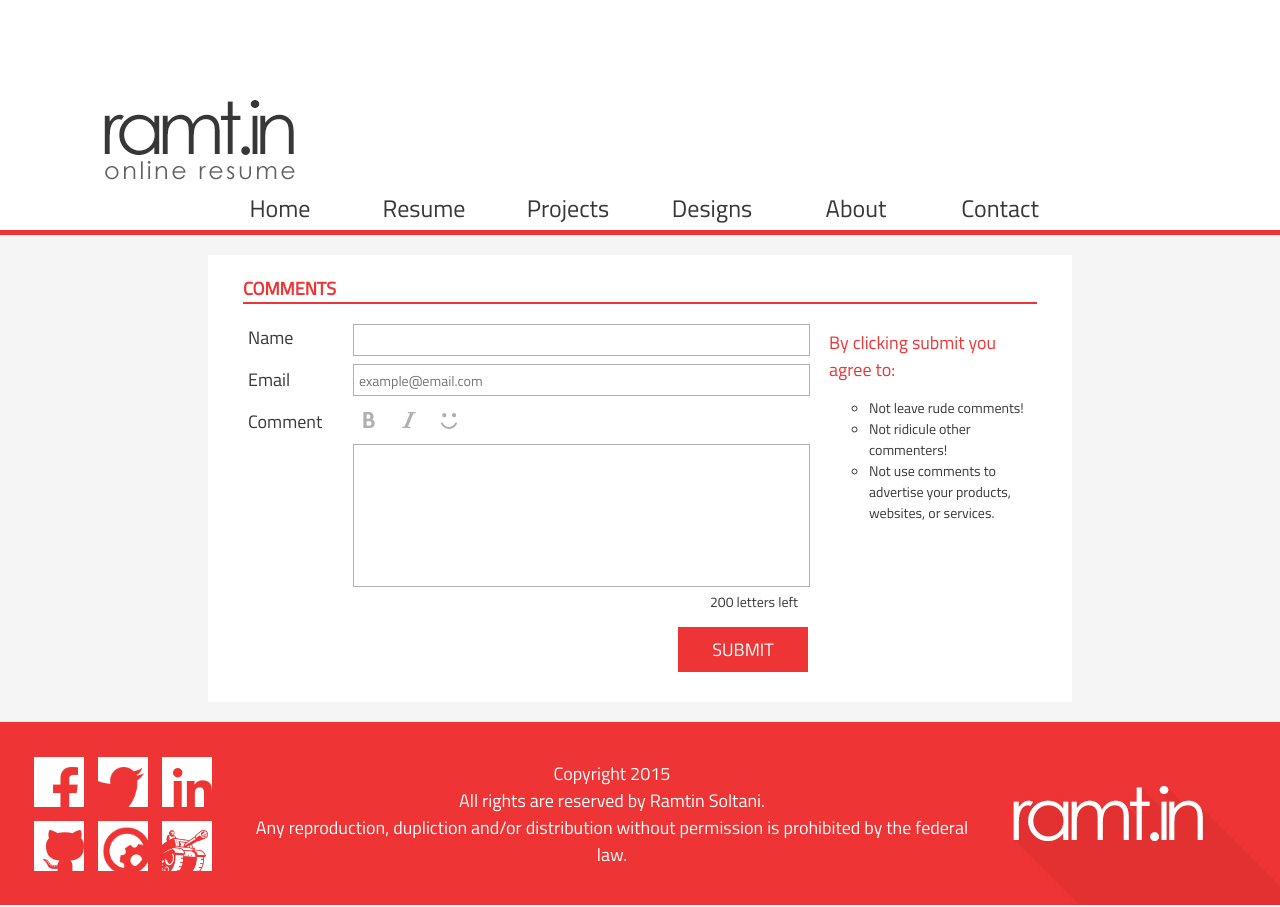
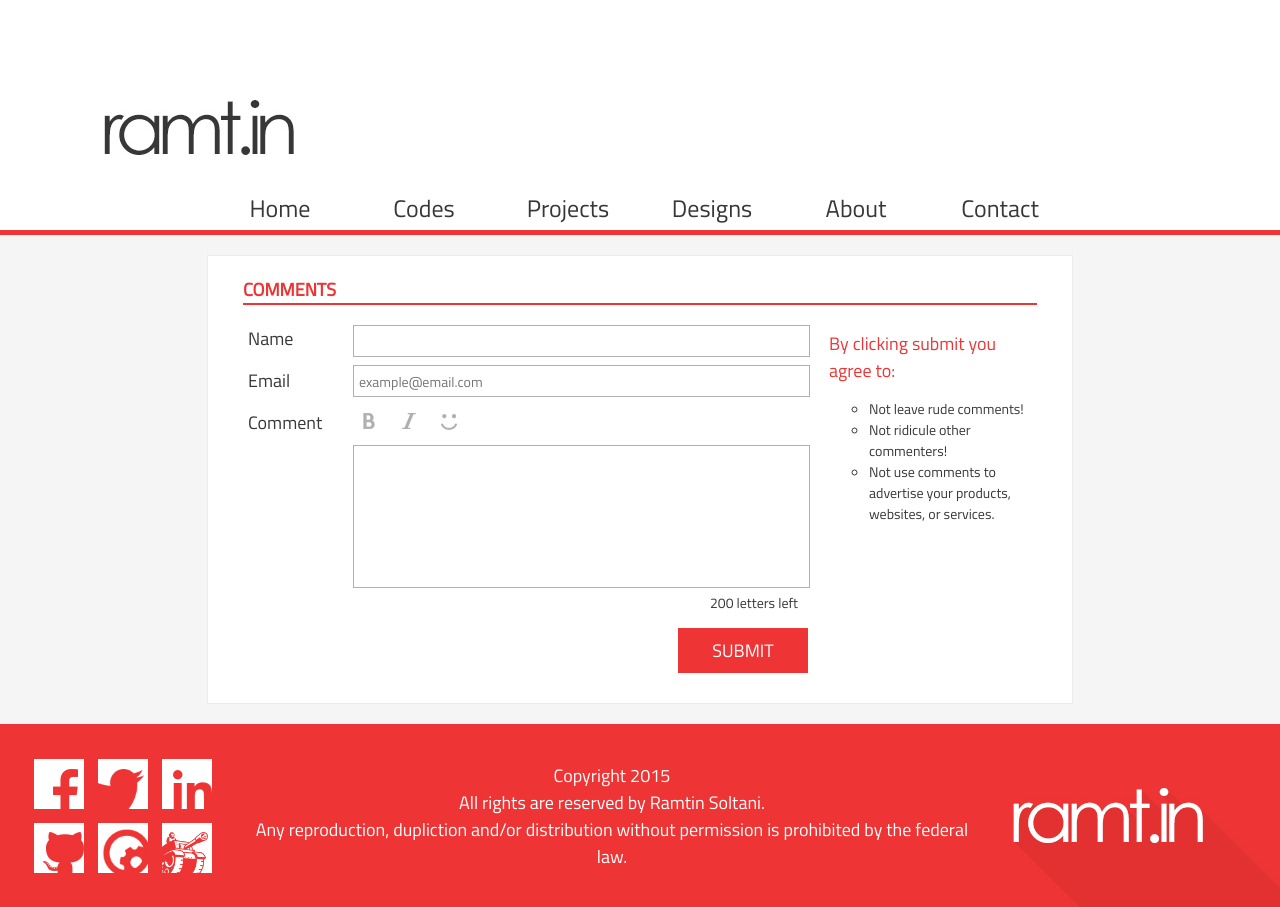
Before and after one commit to morbidgames/ramtin, a PHP site: page /post.php?id=1 in a window 1280 px wide. Run offline with PHP 8.4, Linux system fonts and the light colour scheme; data that the repository does not hold is empty; some libraries are stand-ins or nearby versions.

Commit message:
Date and author added for posts, index.php shows peak_content, database re-architectured, design updated.

```diff
--- a/post.php
+++ b/post.php
@@ -2,7 +2,7 @@
 <html>
     <head>
         <meta charset="utf-8">
-        <title>Ramtin's Online Resume</title>
+        <title>ramtin</title>
         <link href="resources/styles.css" rel="stylesheet" type="text/css">
 		<link href='https://fonts.googleapis.com/css?family=Titillium+Web' rel='stylesheet' type='text/css'>
         <link rel="apple-touch-icon" sizes="57x57" href="/images/apple-touch-icon-57x57.png">
@@ -35,7 +35,7 @@
                 <center>
                     <div class="headerTabs">
                         <div class="tab" onclick="location.href='index.php'">Home</div>
-                        <div class="tab">Resume</div>
+                        <div class="tab">Codes</div>
                         <div class="tab">Projects</div>
                         <div class="tab">Designs</div>
                         <div class="tab">About</div>
@@ -49,7 +49,7 @@
                 <center>
                     <div class="headerTabs">
                         <div class="tab" onclick="location.href='index.php'">Home</div>
-                        <div class="tab">Resume</div>
+                        <div class="tab">Codes</div>
                         <div class="tab">Projects</div>
                         <div class="tab">Designs</div>
                         <div class="tab">About</div>
@@ -65,22 +65,22 @@
                         //Connect to Database
                         $db = new PDO('mysql:host=localhost;dbname=ramtin_data;charset=utf8', 'root', '');
 
+                        $postId = $_GET['id'];
+
                         //Read each row from posts table
-                        foreach($db->query('SELECT * FROM posts') as $row)
+                        foreach($db->query("SELECT * FROM posts WHERE id = $postId") as $row)
                         {
                             $qtitle = $row['title'];
                             $qcontent = $row['content'];
-                            $qid = $row['id'];
-
-                            if($qid != $_GET['id'])
-                                continue;
+                            $qdate = $row['date'];
+                            $qauthor = $row['author'];
 
                             //Encode & escape special characters in HTML content read from Database
                             $qcontent = json_encode(utf8_encode($qcontent));
                             $qcontent = str_replace("'", "\'", $qcontent);
 
                             //Pass to Javascript function to display data in form of post
-                            echo "<script type='text/javascript'>displayPost('$qtitle', '$qcontent');</script>";
+                            echo "<script type='text/javascript'>displayPost('$qtitle', '$qdate', '$qauthor', '$qcontent');</script>";
 
                             break;
                         }
@@ -112,13 +112,13 @@
                                 </div>
                                 <div class="commentFormRow">
                                     <div class="commentFormattingBox formatBold" onmousedown="insertFormatTag('bold', 'comments');" title="Alt+A">
-                                        <div class="formatBoldHover"></div>
+                                        <div class="formatInnerHover formatBoldHover"></div>
                                     </div>
                                     <div class="commentFormattingBox formatItalic" onmousedown="insertFormatTag('italic', 'comments');" title="Alt+I">
-                                        <div class="formatItalicHover"></div>
+                                        <div class="formatInnerHover formatItalicHover"></div>
                                     </div>
                                     <div class="commentFormattingBox formatEmo" onclick="switchEmoBox();">
-                                        <div class="formatEmoHover"></div>
+                                        <div class="formatInnerHover formatEmoHover"></div>
                                     </div>
                                 </div>
                                     <div class="emoBox" id="emoBox">
@@ -192,23 +192,35 @@
             </div>
             <div class="footer">
             	<div class="footerLeft">
-                	<div class="footerLeftIcon">
-                    	<a href="https://facebook.com/ramtin.soltani" target="_blank"><img src="images/social_facebook.jpg" border="0" width="50" height="50" id="icon1" title="Facebook" onMouseOver="iconSelection('icon1', true);" onMouseOut="iconSelection('icon1', false);"/></a>
+                	<div class="footerLeftIcon footerLeftIconFacebook">
+                    	<a href="https://facebook.com/ramtin.soltani" target="_blank">
+                            <div class="footerLeftIconInner footerLeftIconFacebookHover"></div>
+                        </a>
                     </div>
-                    <div class="footerLeftIcon">
-                    	<a href="https://twitter.com/morbid_games" target="_blank"><img src="images/social_twitter.jpg" border="0" width="50" height="50" id="icon2" title="Twitter" onMouseOver="iconSelection('icon2', true);" onMouseOut="iconSelection('icon2', false);"/></a>
+                    <div class="footerLeftIcon footerLeftIconTwitter">
+                    	<a href="https://twitter.com/morbid_games" target="_blank">
+                            <div class="footerLeftIconInner footerLeftIconTwitterHover"></div>
+                        </a>
                     </div>
-                    <div class="footerLeftIcon">
-                    	<a href="http://www.linkedin.com/in/ramtinsoltani" target="_blank"><img src="images/social_linkedin.jpg" border="0" width="50" height="50" id="icon3" title="LinkedIn" onMouseOver="iconSelection('icon3', true);" onMouseOut="iconSelection('icon3', false);"/></a>
+                    <div class="footerLeftIcon footerLeftIconLinkedin">
+                    	<a href="http://www.linkedin.com/in/ramtinsoltani" target="_blank">
+                            <div class="footerLeftIconInner footerLeftIconLinkedinHover"></div>
+                        </a>
                     </div>
-                    <div class="footerLeftIcon">
-                    	<a href="https://github.com/morbidgames" target="_blank"><img src="images/social_github.jpg" border="0" width="50" height="50" id="icon4" title="Github" onMouseOver="iconSelection('icon4', true);" onMouseOut="iconSelection('icon4', false);"/></a>
+                    <div class="footerLeftIcon footerLeftIconGithub">
+                    	<a href="https://github.com/morbidgames" target="_blank">
+                            <div class="footerLeftIconInner footerLeftIconGithubHover"></div>
+                        </a>
                     </div>
-                    <div class="footerLeftIcon">
-                    	<a href="https://www.scirra.com/users/ramtinsoltani" target="_blank"><img src="images/social_scirra.jpg" border="0" width="50" height="50" id="icon5" title="Scirra" onMouseOver="iconSelection('icon5', true);" onMouseOut="iconSelection('icon5', false);"/></a>
+                    <div class="footerLeftIcon footerLeftIconScirra">
+                    	<a href="https://www.scirra.com/users/ramtinsoltani" target="_blank">
+                            <div class="footerLeftIconInner footerLeftIconScirraHover"></div>
+                        </a>
                     </div>
-                    <div class="footerLeftIcon">
-                    	<a href="http://morbidgames.newgrounds.com/" target="_blank"><img src="images/social_newgrounds.jpg" border="0" width="50" height="50" id="icon6" title="Newgrounds" onMouseOver="iconSelection('icon6', true);" onMouseOut="iconSelection('icon6', false);"/></a>
+                    <div class="footerLeftIcon footerLeftIconNewgrounds">
+                    	<a href="http://morbidgames.newgrounds.com/" target="_blank">
+                            <div class="footerLeftIconInner footerLeftIconNewgroundsHover"></div>
+                        </a>
                     </div>
                 </div>
                 <div class="footerCenter">
--- a/resources/scripts.js
+++ b/resources/scripts.js
@@ -74,40 +74,6 @@ function scrollTabsPlacement()
 		document.getElementById("headerFollowup").style.visibility = "hidden";
 }
 
-function iconSelection(iconID, makeSelection)
-{
-	var iconPath = "images/social_";
-
-	switch(iconID)
-	{
-		case 'icon1':
-			iconPath = iconPath + "facebook";
-			break;
-		case 'icon2':
-			iconPath = iconPath + "twitter";
-			break;
-		case 'icon3':
-			iconPath = iconPath + "linkedin";
-			break;
-		case 'icon4':
-			iconPath = iconPath + "github";
-			break;
-		case 'icon5':
-			iconPath = iconPath + "scirra";
-			break;
-		case 'icon6':
-			iconPath = iconPath + "newgrounds";
-			break;
-	}
-
-	if (makeSelection)
-		iconPath = iconPath + "_hover.jpg";
-	else
-		iconPath = iconPath + ".jpg";
-
-	document.getElementById(iconID).src = iconPath;
-}
-
 function showLettersLeft(textID, lableID)
 {
 	var textArea = document.getElementById(textID);
@@ -173,12 +139,13 @@ function displayComment(cmName, cmDate, cmContent)
 	 + finalComment + '</div></div><div class="commentSeparator"></div>';
 }
 
-function displayPost(title, content)
+function displayPost(title, date, author, content)
 {
 	var element = document.getElementById("postsBody");
 
 	element.innerHTML += '<div class="postContainer"><div class="postHeader"><div class="postHeaderTitle">'
-	 + title + '</div><div class="postHeaderSeparator"></div></div><div class="postBody"><div class="postBodyContent">'
+	 + title + '</div><div class="postHeaderSeparator"></div></div><div class="postInfo">By '
+	 + author + ', on ' + date +'</div><div class="postBody"><div class="postBodyContent">'
 	 + content.slice(1, content.length - 1) + '</div></div></div>';
 }
 
--- a/resources/styles.css
+++ b/resources/styles.css
@@ -22,20 +22,20 @@ body {
 }
 
 a:link {
-	color: #373737;
-	text-decoration: underline;
+	color: #EE3434;
+	text-decoration: none;
 }
 a:visited {
-	text-decoration: underline;
-	color: #373737;
-}
-a:hover {
 	text-decoration: none;
 	color: #EE3434;
 }
+a:hover {
+	text-decoration: underline;
+	color: #EE3434;
+}
 a:active {
-	text-decoration: underline;
-	color: #373737;
+	text-decoration: none;
+	color: #EE3434;
 }
 
 div.headerContainer{
@@ -109,6 +109,7 @@ div.postsBody{
 	margin-top: 20px;
 	padding-bottom: 30px;
 	overflow: hidden;
+	border: solid 1px #ebebeb;
 }
 
 div.postContainer{
@@ -309,6 +306,65 @@ div.footerLeftIcon{
 	height: 50px;
 	float: left;
 	margin: 7px;
+}
+
+div.footerLeftIconInner{
+	width: 50px;
+	height: 50px;
+	opacity: 0;
+	transition: opacity 0.5s;
+}
+
+div.footerLeftIconInner:hover{
+	opacity: 1;
+}
+
+div.footerLeftIconFacebook{
+	background-image: url(../images/social_facebook.jpg);
+}
+
+div.footerLeftIconTwitter{
+	background-image: url(../images/social_twitter.jpg);
+}
+
+div.footerLeftIconLinkedin{
+	background-image: url(../images/social_linkedin.jpg);
+}
+
+div.footerLeftIconGithub{
+	background-image: url(../images/social_github.jpg);
+}
+
+div.footerLeftIconScirra{
+	background-image: url(../images/social_scirra.jpg);
+}
+
+div.footerLeftIconNewgrounds{
+	background-image: url(../images/social_newgrounds.jpg);
+}
+
+div.footerLeftIconFacebookHover{
+	background-image: url(../images/social_facebook_hover.jpg);
+}
+
+div.footerLeftIconTwitterHover{
+	background-image: url(../images/social_twitter_hover.jpg);
+}
+
+div.footerLeftIconLinkedinHover{
+	background-image: url(../images/social_linkedin_hover.jpg);
+}
+
+div.footerLeftIconGithubHover{
+	background-image: url(../images/social_github_hover.jpg);
+}
+
+div.footerLeftIconScirraHover{
+	background-image: url(../images/social_scirra_hover.jpg);
+}
+
+div.footerLeftIconNewgroundsHover{
+	background-image: url(../images/social_newgrounds_hover.jpg);
 }
 
 #wrapper{
```
Also changed, not shown: other parts of resources/styles.css (+13 -17 lines), index.php (+32 -22 lines), README.md, images/death_truck_titleDisplay.jpg (deleted), images/logo.jpg, images/posts/placeholder.jpg (added), images/social_twitter_hover.jpg.
